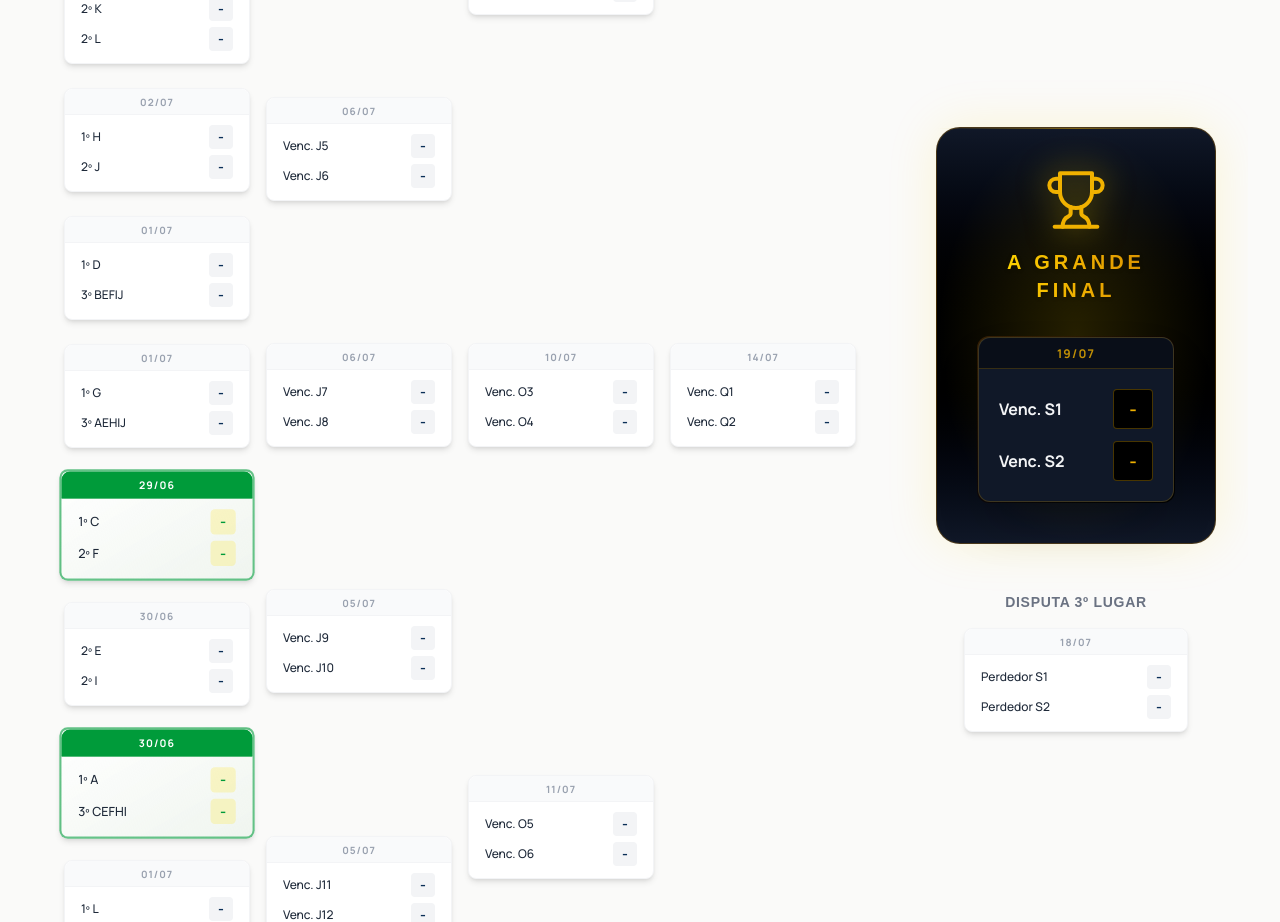
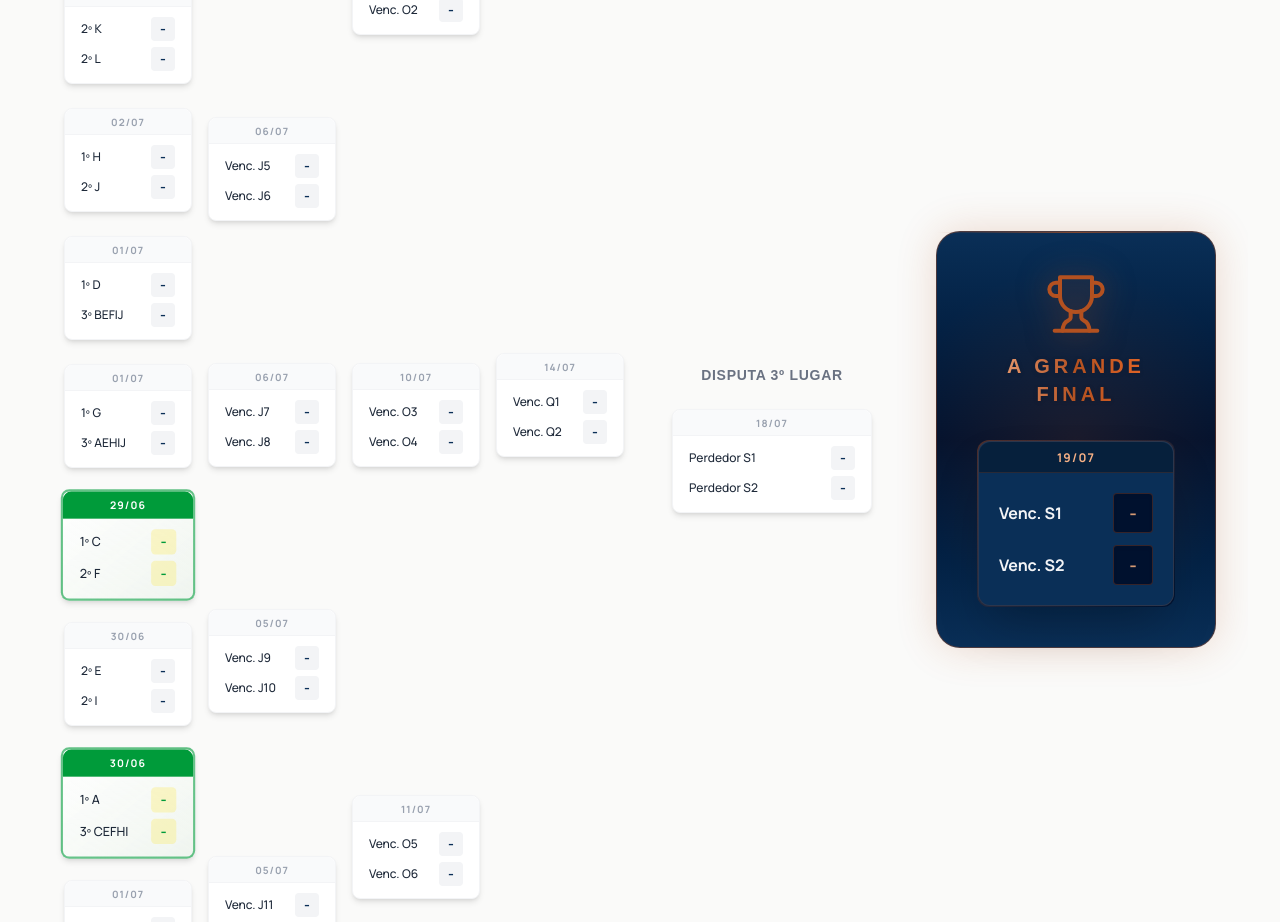
Before and after one commit to lucastsadv-commits/torresantos-tabela-da-copa, a React (Vite) app: page / in a window 1280 px wide. Shown: the part 4992-5914 px from the top of the page. Built offline with nearby package versions, Linux system fonts and the light colour scheme; no server answers; the database is empty; a web font is replaced by a local one.

Commit message:
style: adjust final bracket colors to brand identity and separate columns

```diff
--- a/src/components/KnockoutBracket.tsx
+++ b/src/components/KnockoutBracket.tsx
@@ -103,17 +103,33 @@ const KnockoutBracket: React.FC = () => {
           ))}
         </div>
 
-        {/* Final e 3º Lugar (Isolados e Destacados) */}
-        <div className="flex-1 flex flex-col justify-center ml-8 md:ml-16 relative">
+        {/* Disputa 3º Lugar (Isolado em sua própria coluna) */}
+        <div className="flex-1 flex flex-col justify-center ml-4 md:ml-8 relative min-w-[200px]">
+          <h4 className="text-center font-bold text-gray-500 mb-6 uppercase tracking-wider text-xs md:text-sm bg-[#FAFAF9] sticky top-0 z-20">Disputa 3º Lugar</h4>
+          {knockout.thirdPlace.map((match) => (
+            <motion.div
+              initial={{ opacity: 0, x: -20 }}
+              whileInView={{ opacity: 1, x: 0 }}
+              transition={{ duration: 0.5 }}
+              key={match.id}
+              className="relative flex justify-center"
+            >
+              <MatchCard match={match} />
+            </motion.div>
+          ))}
+        </div>
 
-          {/* Caixa Isolada VIP para a Final */}
-          <div className="bg-gradient-to-b from-gray-900 via-black to-gray-900 p-6 md:p-10 rounded-3xl shadow-[0_0_50px_rgba(255,215,0,0.15)] border border-yellow-600/30 flex flex-col items-center justify-center relative min-w-[280px]">
-            {/* Efeitos de Luz de Fundo */}
-            <div className="absolute top-0 inset-x-0 h-px bg-gradient-to-r from-transparent via-yellow-500 to-transparent opacity-50"></div>
-            <div className="absolute inset-0 bg-[radial-gradient(ellipse_at_center,rgba(255,215,0,0.15)_0%,transparent_70%)] rounded-3xl pointer-events-none"></div>
+        {/* Final (Isolada em sua própria coluna com Cores da Marca) */}
+        <div className="flex-1 flex flex-col justify-center ml-6 md:ml-12 relative">
 
-            {/* Troféu SVG */}
-            <svg className="w-12 h-12 md:w-16 md:h-16 text-yellow-500 mb-4 drop-shadow-[0_0_15px_rgba(255,215,0,0.5)]" viewBox="0 0 24 24" fill="none" stroke="currentColor" strokeWidth="1.5" strokeLinecap="round" strokeLinejoin="round">
+          {/* Caixa Isolada VIP para a Final usando Cores do Escritório */}
+          <div className="bg-gradient-to-b from-brand-primary via-[#00112E] to-brand-primary p-6 md:p-10 rounded-3xl shadow-[0_0_40px_rgba(179,81,32,0.2)] border border-brand-accent/40 flex flex-col items-center justify-center relative min-w-[280px]">
+            {/* Efeitos de Luz de Fundo com as cores da marca */}
+            <div className="absolute top-0 inset-x-0 h-px bg-gradient-to-r from-transparent via-brand-accent to-transparent opacity-70"></div>
+            <div className="absolute inset-0 bg-[radial-gradient(circle_at_center,rgba(179,81,32,0.15)_0%,transparent_70%)] rounded-3xl pointer-events-none"></div>
+
+            {/* Troféu SVG (Agora na cor Accent da marca) */}
+            <svg className="w-12 h-12 md:w-16 md:h-16 text-brand-accent mb-4 drop-shadow-[0_0_15px_rgba(179,81,32,0.5)]" viewBox="0 0 24 24" fill="none" stroke="currentColor" strokeWidth="1.5" strokeLinecap="round" strokeLinejoin="round">
               <path d="M6 9H4.5a2.5 2.5 0 0 1 0-5H6"></path>
               <path d="M18 9h1.5a2.5 2.5 0 0 0 0-5H18"></path>
               <path d="M4 22h16"></path>
@@ -122,7 +138,7 @@ const KnockoutBracket: React.FC = () => {
               <path d="M18 2H6v7a6 6 0 0 0 12 0V2Z"></path>
             </svg>
 
-            <h4 className="text-center font-black text-transparent bg-clip-text bg-gradient-to-r from-yellow-300 via-yellow-500 to-yellow-600 mb-8 uppercase tracking-[0.2em] text-lg md:text-xl drop-shadow-sm">A Grande Final</h4>
+            <h4 className="text-center font-black text-transparent bg-clip-text bg-gradient-to-r from-brand-orange-300 via-brand-accent to-brand-orange-500 mb-8 uppercase tracking-[0.2em] text-lg md:text-xl drop-shadow-sm">A Grande Final</h4>
 
             {knockout.final.map((match) => (
               <motion.div
@@ -132,10 +148,10 @@ const KnockoutBracket: React.FC = () => {
                 key={match.id}
                 className="relative w-full z-10"
               >
-                {/* Card Customizado da Final */}
-                <div className="bg-gradient-to-br from-yellow-900/40 to-black p-[1px] rounded-xl shadow-2xl hover:scale-105 transition-transform duration-500">
-                  <div className="bg-gray-900 rounded-xl p-4 md:p-5 flex flex-col gap-3 border border-yellow-500/20">
-                    <div className="text-[10px] md:text-xs text-yellow-500/80 text-center font-bold uppercase tracking-widest bg-black/40 -mx-4 md:-mx-5 -mt-4 md:-mt-5 pt-2 pb-1.5 mb-2 rounded-t-xl border-b border-yellow-500/20">
+                {/* Card Customizado da Final (Cores da Marca) */}
+                <div className="bg-gradient-to-br from-brand-accent/40 to-[#00112E] p-[1px] rounded-xl shadow-2xl hover:scale-105 transition-transform duration-500">
+                  <div className="bg-brand-primary rounded-xl p-4 md:p-5 flex flex-col gap-3 border border-brand-accent/20">
+                    <div className="text-[10px] md:text-xs text-brand-orange-300 text-center font-bold uppercase tracking-widest bg-black/30 -mx-4 md:-mx-5 -mt-4 md:-mt-5 pt-2 pb-1.5 mb-2 rounded-t-xl border-b border-brand-accent/20">
                       {match.date}
                     </div>
 
@@ -143,7 +159,7 @@ const KnockoutBracket: React.FC = () => {
                       <span className={`font-black text-sm md:text-base truncate ${match.team1 === 'Brasil' ? 'text-[#009B3A] drop-shadow-[0_0_5px_rgba(0,155,58,0.8)]' : 'text-gray-100'}`}>
                         {match.team1}
                       </span>
-                      <span className="bg-black border border-yellow-500/30 w-8 h-8 md:w-10 md:h-10 flex items-center justify-center rounded font-black text-yellow-500 text-sm md:text-lg shadow-inner">
+                      <span className="bg-[#00112E] border border-brand-accent/30 w-8 h-8 md:w-10 md:h-10 flex items-center justify-center rounded font-black text-brand-orange-400 text-sm md:text-lg shadow-inner">
                         {match.score1 !== null ? match.score1 : '-'}
                       </span>
                     </div>
@@ -151,27 +167,12 @@ const KnockoutBracket: React.FC = () => {
                       <span className={`font-black text-sm md:text-base truncate ${match.team2 === 'Brasil' ? 'text-[#009B3A] drop-shadow-[0_0_5px_rgba(0,155,58,0.8)]' : 'text-gray-100'}`}>
                         {match.team2}
                       </span>
-                      <span className="bg-black border border-yellow-500/30 w-8 h-8 md:w-10 md:h-10 flex items-center justify-center rounded font-black text-yellow-500 text-sm md:text-lg shadow-inner">
+                      <span className="bg-[#00112E] border border-brand-accent/30 w-8 h-8 md:w-10 md:h-10 flex items-center justify-center rounded font-black text-brand-orange-400 text-sm md:text-lg shadow-inner">
                         {match.score2 !== null ? match.score2 : '-'}
                       </span>
                     </div>
                   </div>
                 </div>
-              </motion.div>
-            ))}
-          </div>
-
-          <div className="mt-12 w-full max-w-[280px] mx-auto">
-            <h4 className="text-center font-bold text-gray-500 mb-4 uppercase tracking-wider text-xs md:text-sm">Disputa 3º Lugar</h4>
-            {knockout.thirdPlace.map((match) => (
-              <motion.div
-                initial={{ opacity: 0 }}
-                whileInView={{ opacity: 1 }}
-                transition={{ duration: 0.5, delay: 0.2 }}
-                key={match.id}
-                className="relative flex justify-center opacity-70 hover:opacity-100 transition-opacity"
-              >
-                <MatchCard match={match} />
               </motion.div>
             ))}
           </div>
```
